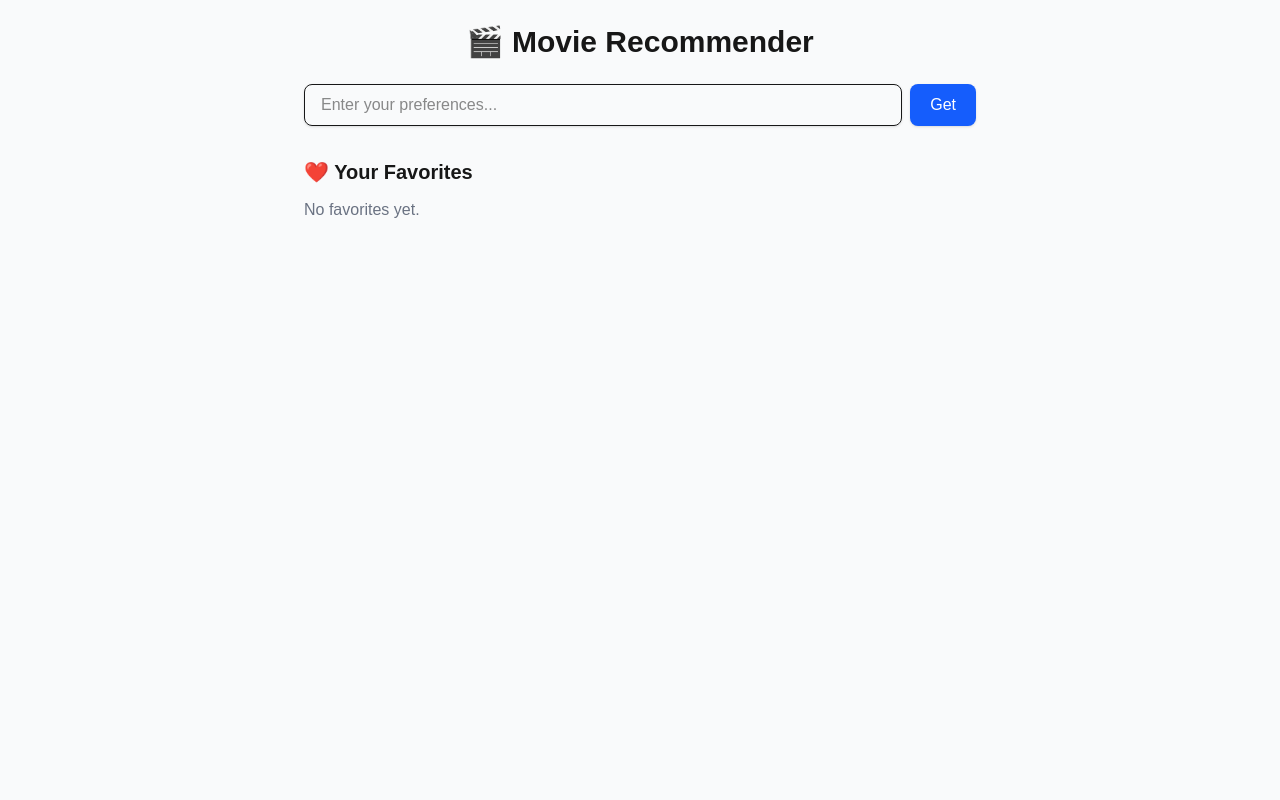
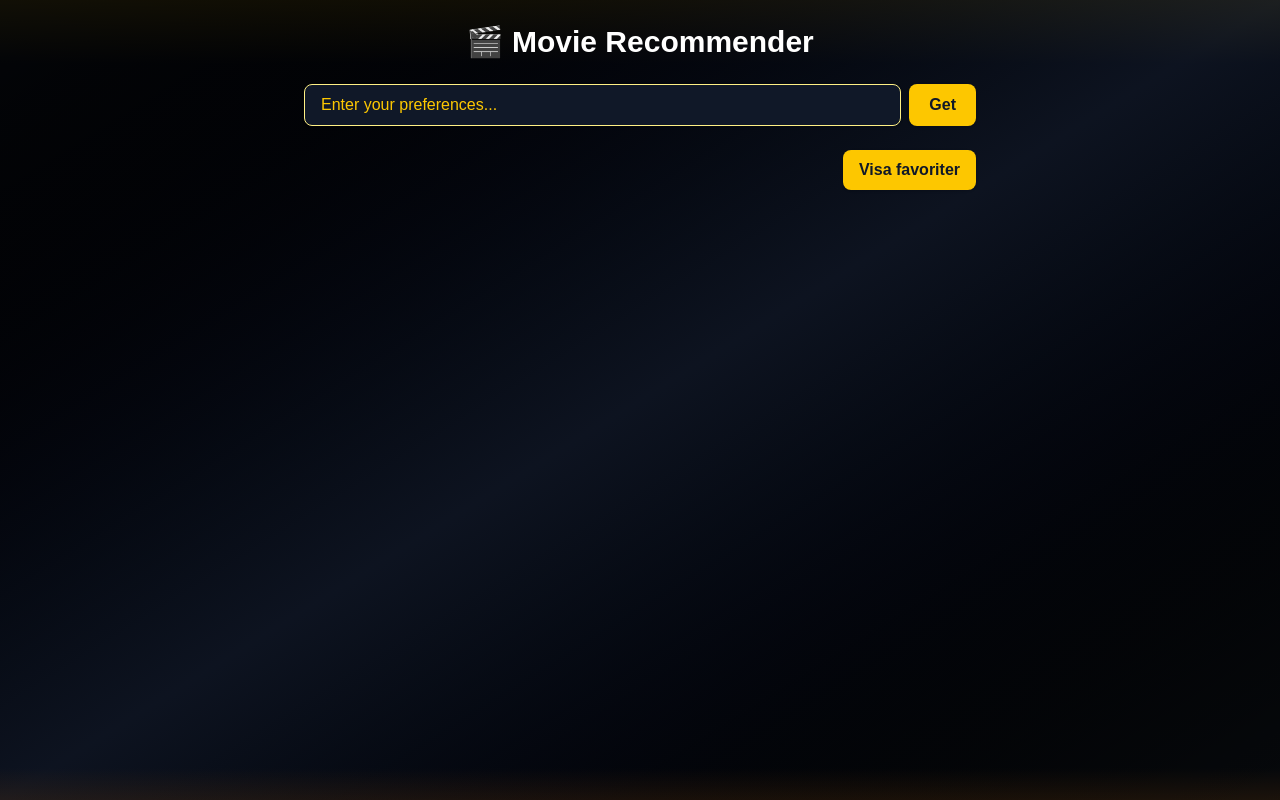
Before and after one commit to Dantilldev/ai-movie-recommender, a Next.js app: page / in a window 1280 px wide. Built offline with nearby package versions, Linux system fonts and the light colour scheme.

Commit message:
some changes to the design and created the favorite page.

```diff
--- a/app/favorites/page.tsx
+++ b/app/favorites/page.tsx
@@ -0,0 +1,73 @@
+"use client";
+import { useFavorites } from "@/components/FavoritesContext";
+import FavoriteButton from "@/components/FavoriteButton";
+import MovieDetails from "@/components/MovieDetails";
+import { Trash2 } from "lucide-react";
+
+export default function FavoritesPage() {
+  const { favorites, clearFavorites } = useFavorites();
+
+  return (
+    <div className="flex flex-col items-center justify-center min-h-screen p-0 relative overflow-hidden bg-gradient-to-br from-gray-900 via-black to-gray-800">
+
+      <div className="absolute top-0 left-0 w-full h-32 bg-gradient-to-b from-yellow-400 via-transparent to-transparent opacity-30 pointer-events-none" />
+
+      <div className="absolute inset-0 pointer-events-none z-0">
+        <div className="w-full h-full bg-gradient-to-br from-black via-gray-900 to-black opacity-80" />
+      </div>
+
+      <div className="mb-8 w-full flex justify-center relative z-10">
+        <div className="flex items-center gap-4">
+          <span className="text-yellow-400 text-5xl drop-shadow-lg animate-pulse">🍿</span>
+          <span className="text-white text-4xl font-extrabold tracking-widest drop-shadow-xl font-serif">Mina Favoriter</span>
+          <span className="text-yellow-400 text-5xl drop-shadow-lg animate-pulse">🎬</span>
+        </div>
+      </div>
+
+      <div className="bg-gradient-to-br from-gray-900 via-gray-800 to-black bg-opacity-90 rounded-2xl shadow-2xl p-10 w-full max-w-6xl border-4 border-yellow-400 relative z-10">
+        <h1 className="text-3xl font-bold mb-6 text-yellow-400 text-center font-serif drop-shadow-lg">⭐ Favoritfilmer</h1>
+        <div className="flex justify-end mb-4">
+          <button
+            onClick={clearFavorites}
+            className="bg-red-600 hover:bg-red-500 text-white px-4 py-2 rounded-lg flex items-center gap-2 font-bold shadow"
+          >
+            <Trash2 size={16} />
+            Clear All
+          </button>
+        </div>
+        <div className="flex flex-row gap-8 overflow-x-auto pb-4">
+          {favorites.length === 0 && (
+            <div className="text-yellow-300 text-center font-semibold w-full">Inga favoriter ännu.</div>
+          )}
+          {favorites.map((movie) => (
+            <div
+              key={movie.title}
+              className="min-w-[340px] max-w-sm border rounded-xl p-6 shadow bg-gray-900 border-yellow-400 flex flex-col justify-between items-center hover:bg-gray-800 transition"
+            >
+              <div className="w-full">
+                <p className="font-bold text-yellow-400 text-xl font-serif text-center">
+                  {movie.title} <span className="text-gray-300">({movie.year})</span>
+                </p>
+                <p className="text-base text-yellow-200 text-center">{movie.genre}</p>
+                <MovieDetails movie={movie} />
+              </div>
+              <div className="mt-6">
+                <FavoriteButton movie={movie} />
+              </div>
+            </div>
+          ))}
+        </div>
+        <div className="mt-8 text-center">
+          <a
+            href="/"
+            className="text-yellow-300 underline font-bold hover:text-yellow-400 transition"
+          >
+            Tillbaka till rekommendationer
+          </a>
+        </div>
+      </div>
+
+      <div className="absolute bottom-0 left-0 w-full h-16 bg-gradient-to-t from-yellow-900 via-transparent to-transparent opacity-20 pointer-events-none" />
+       </div>
+  );
+}
--- a/app/page.tsx
+++ b/app/page.tsx
@@ -1,16 +1,17 @@
 "use client";
 import { useState } from "react";
+import { useRouter } from "next/navigation";
 import { fetchMovieRec } from "@/lib/client";
 import { Movie } from "@/types/shared";
 import FavoriteButton from "@/components/FavoriteButton";
 import MovieDetails from "@/components/MovieDetails";
-import MovieList from "@/components/MovieList";
 
 export default function Home() {
   const [prompt, setPrompt] = useState("");
   const [movies, setMovies] = useState<Movie[]>([]);
   const [finalPick, setFinalPick] = useState<Movie | null>(null);
   const [loading, setLoading] = useState(false);
+  const router = useRouter();
 
   const handleGenerate = async () => {
     setLoading(true);
@@ -41,9 +42,15 @@ export default function Home() {
   };
 
   return (
-    <div className="flex flex-col items-center min-h-screen bg-gray-50 p-6">
-      <div className="w-full max-w-2xl">
-        <h1 className="text-3xl font-bold mb-6 text-center">
+    <div className="flex flex-col items-center min-h-screen p-6 relative overflow-hidden bg-gradient-to-br from-gray-900 via-black to-gray-800">
+
+      <div className="absolute top-0 left-0 w-full h-32 bg-gradient-to-b from-yellow-400 via-transparent to-transparent opacity-30 pointer-events-none" />
+
+      <div className="absolute inset-0 pointer-events-none z-0">
+        <div className="w-full h-full bg-gradient-to-br from-black via-gray-900 to-black opacity-80" />
+      </div>
+      <div className="w-full max-w-2xl relative z-10">
+        <h1 className="text-3xl font-bold mb-6 text-center text-white">
           🎬 Movie Recommender
         </h1>
 
@@ -54,21 +61,31 @@ export default function Home() {
             value={prompt}
             onChange={(e) => setPrompt(e.target.value)}
             placeholder="Enter your preferences..."
-            className="border rounded-lg px-4 py-2 w-full shadow-sm focus:outline-none focus:ring-2 focus:ring-blue-500"
+            className="border rounded-lg px-4 py-2 w-full shadow-sm focus:outline-none focus:ring-2 focus:ring-yellow-400 bg-gray-900 text-yellow-200 placeholder-yellow-400"
           />
           <button
             onClick={handleGenerate}
             disabled={loading}
-            className="bg-blue-600 text-white px-5 py-2 rounded-lg shadow-sm hover:bg-blue-700 disabled:opacity-50"
+            className="bg-yellow-400 text-gray-900 px-5 py-2 rounded-lg shadow-sm hover:bg-yellow-500 disabled:opacity-50 font-bold"
           >
             {loading ? "Generating..." : "Get"}
+          </button>
+        </div>
+
+        {/* Favorites Button */}
+        <div className="flex justify-end mb-8">
+          <button
+            onClick={() => router.push("/favorites")}
+            className="bg-yellow-400 text-gray-900 px-4 py-2 rounded-lg shadow hover:bg-yellow-500 transition font-bold"
+          >
+            Visa favoriter
           </button>
         </div>
 
         {/* Recommendations */}
         {movies.length > 0 && (
           <div className="mb-8">
-            <h2 className="font-semibold text-xl mb-4">🎥 Recommendations</h2>
+            <h2 className="font-semibold text-xl mb-4 text-white text-center">🎥 Recommendations</h2>
             <ul className="space-y-4">
               {movies.map((movie, idx) => (
                 <li
@@ -97,7 +114,7 @@ export default function Home() {
         {/* Final Pick */}
         {finalPick && (
           <div className="mb-10 border-t pt-6">
-            <h3 className="font-semibold text-lg mb-2">⭐ Final Pick</h3>
+            <h3 className="font-semibold text-lg mb-2 text-white text-center">⭐ Final Pick</h3>
             <div className="border rounded-xl p-4 shadow bg-white">
               <p className="font-bold text-lg">
                 {finalPick.title}{" "}
@@ -113,10 +130,9 @@ export default function Home() {
             </div>
           </div>
         )}
+      </div>
 
-        {/* Favorites */}
-        <MovieList />
-      </div>
+      <div className="absolute bottom-0 left-0 w-full h-16 bg-gradient-to-t from-yellow-900 via-transparent to-transparent opacity-20 pointer-events-none" />
     </div>
   );
 }
--- a/package.json
+++ b/package.json
@@ -11,6 +11,7 @@
   "dependencies": {
     "@google/genai": "^1.17.0",
     "@google/generative-ai": "^0.24.1",
+    "lucide-react": "^0.543.0",
     "next": "15.5.2",
     "react": "19.1.0",
     "react-dom": "19.1.0",
```
Also changed, not shown: 1 other file (tests, documents, lock files or other folders).
